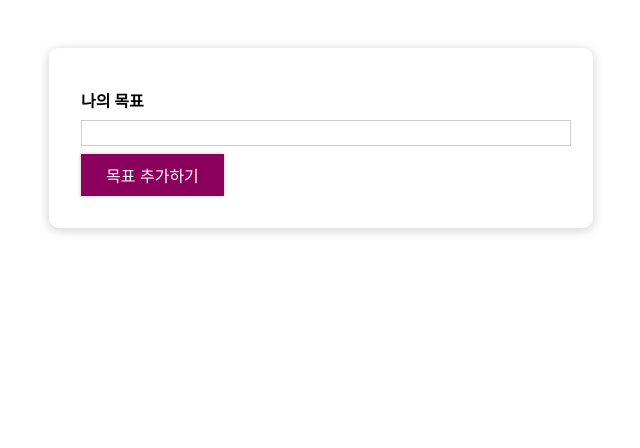
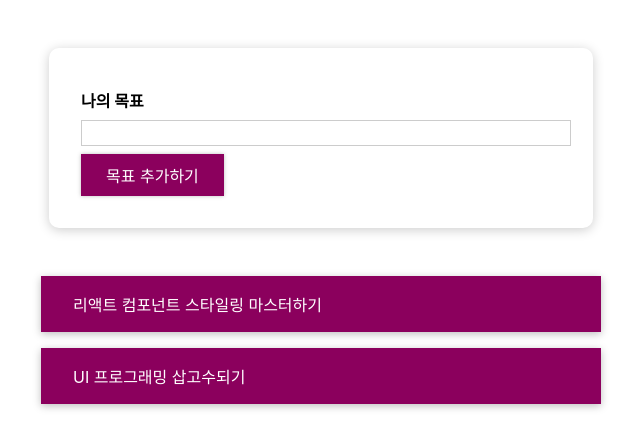
Before and after one commit to ChaeyoonN/react-basic-study202310, a React (Create React App) app: page / in a window 1280 px wide. Shown: the top 448 px of the page, without its empty margins (319-959 px from the left). Built offline with nearby package versions, Linux system fonts and the light colour scheme.

Commit message:
목표 설정 APP - 기본 구성(추가, 삭제기능)

```diff
--- a/src/App.js
+++ b/src/App.js
@@ -7,15 +7,77 @@
 import CourseInput from './components/CourseGoals/CourseInput';
 import CourseList from './components/CourseGoals/CourseList';
 
+const DUMMY_DATA = [
+  {
+    id: 'g1',
+    text: '리액트 컴포넌트 스타일링 마스터하기',
+  },
+  {
+    id: 'g2',
+    text: 'UI 프로그래밍 삽고수되기',
+  },
+];
+
 const App = () => {
+  const [goals, setGoals] = useState(DUMMY_DATA);
+
+  //input에게 전달할 함수
+  const addGoalHandler = (text) => {
+    console.log('전달받은 텍스트: ', text);
+    const newGoal = {
+      id: Math.random().toString(),
+      text: text,
+    };
+
+    //상태변수(배열)을 수정
+    // setGoals([...goals, newGoal]); //배열 전체를 갈아야 한다!
+    setGoals((prevGoals) => [...prevGoals, newGoal]);
+    //이렇게 써도 됌 (순서 보장)
+  };
+
+  //삭제 이벤트 핸들러를 CourseItem까지 내려보내야 됌.
+  const deleteGoalHandler = (id) => {
+    //방법1.
+    // console.log('전달된 id: ', id);
+    // const updateGoals = [...goals]; // 상태 배열 그대로 복사해서 가져옴.
+    // const index = updateGoals.findIndex((goal) => goal.id === id);
+    // console.log(index);
+    // updateGoals.splice(index, 1); //인덱스(부터), 지울 갯수, (지운 자리에 추가할 요소)
+
+    //방법2.
+    const updateGoals = goals.filter((goal) => goal.id !== id); //필터는 일치하는 요소 리턴
+
+    setGoals(updateGoals); // 배열 갈아끼우기
+  };
+
+  //CourseList 조건부 렌더링
+  let listContent = (
+    <p
+      style={{
+        color: 'red',
+        fontSize: '2em',
+        textAlign: 'center',
+      }}
+    >
+      목표를 등록해 주세요!!
+    </p>
+  );
+
+  if (goals.length > 0) {
+    listContent = (
+      <CourseList
+        items={goals}
+        onDelete={deleteGoalHandler}
+      />
+    );
+  }
+
   return (
     <div>
       <section id='goal-form'>
-        <CourseInput />
+        <CourseInput onAdd={addGoalHandler} />
       </section>
-      <section id='goals'>
-        <CourseList />
-      </section>
+      <section id='goals'>{listContent}</section>
     </div>
   );
 };
--- a/src/components/CourseGoals/CourseInput.js
+++ b/src/components/CourseGoals/CourseInput.js
@@ -1,13 +1,32 @@
-import React from 'react';
+import React, { useState } from 'react';
 import './CourseInput.css';
 import Button from '../UI/Button/Button';
 
-const CourseInput = () => {
+const CourseInput = ({ onAdd }) => {
+  const [enteredText, setEnteredText] = useState('');
+
+  const textChangeHandler = (e) => {
+    // console.log(e.target.value); // 입력한 글
+    setEnteredText(e.target.value);
+  };
+  const formSubmitHandler = (e) => {
+    e.preventDefault();
+    console.log(enteredText);
+
+    onAdd(enteredText); //부모(App.js)에게 전달.
+
+    setEnteredText('');
+  };
+
   return (
-    <form>
+    <form onSubmit={formSubmitHandler}>
       <div className='form-control'>
         <label>나의 목표</label>
-        <input type='text' />
+        <input
+          type='text'
+          onChange={textChangeHandler}
+          value={enteredText}
+        />
       </div>
       <Button type='submit'>목표 추가하기</Button>
     </form>
--- /dev/null
+++ b/src/components/CourseGoals/CourseItem.css
@@ -0,0 +1,8 @@
+.goal-item {
+  margin: 1rem 0;
+  background: #8b005d;
+  box-shadow: 0 2px 8px rgba(0, 0, 0, 0.26);
+  color: white;
+  padding: 1rem 2rem;
+  cursor: pointer;
+}
--- /dev/null
+++ b/src/components/CourseGoals/CourseItem.js
@@ -0,0 +1,15 @@
+import React from 'react';
+import './CourseItem.css';
+
+const CourseItem = ({ item, onDelete }) => {
+  return (
+    <li
+      className='goal-item'
+      onClick={() => onDelete(item.id)}
+    >
+      {item.text}
+    </li>
+  );
+};
+
+export default CourseItem;
--- a/src/components/CourseGoals/CourseList.js
+++ b/src/components/CourseGoals/CourseList.js
@@ -1,10 +1,19 @@
 import React from 'react';
 import './CourseList.css';
+import CourseItem from './CourseItem';
 
-const CourseList = () => {
+const CourseList = ({ items, onDelete }) => {
   return (
     <ul className='goal-list'>
-      <li></li>
+      {items.map((item) => {
+        return (
+          <CourseItem
+            key={item.id}
+            item={item}
+            onDelete={onDelete}
+          />
+        );
+      })}
     </ul>
   );
 };
```
